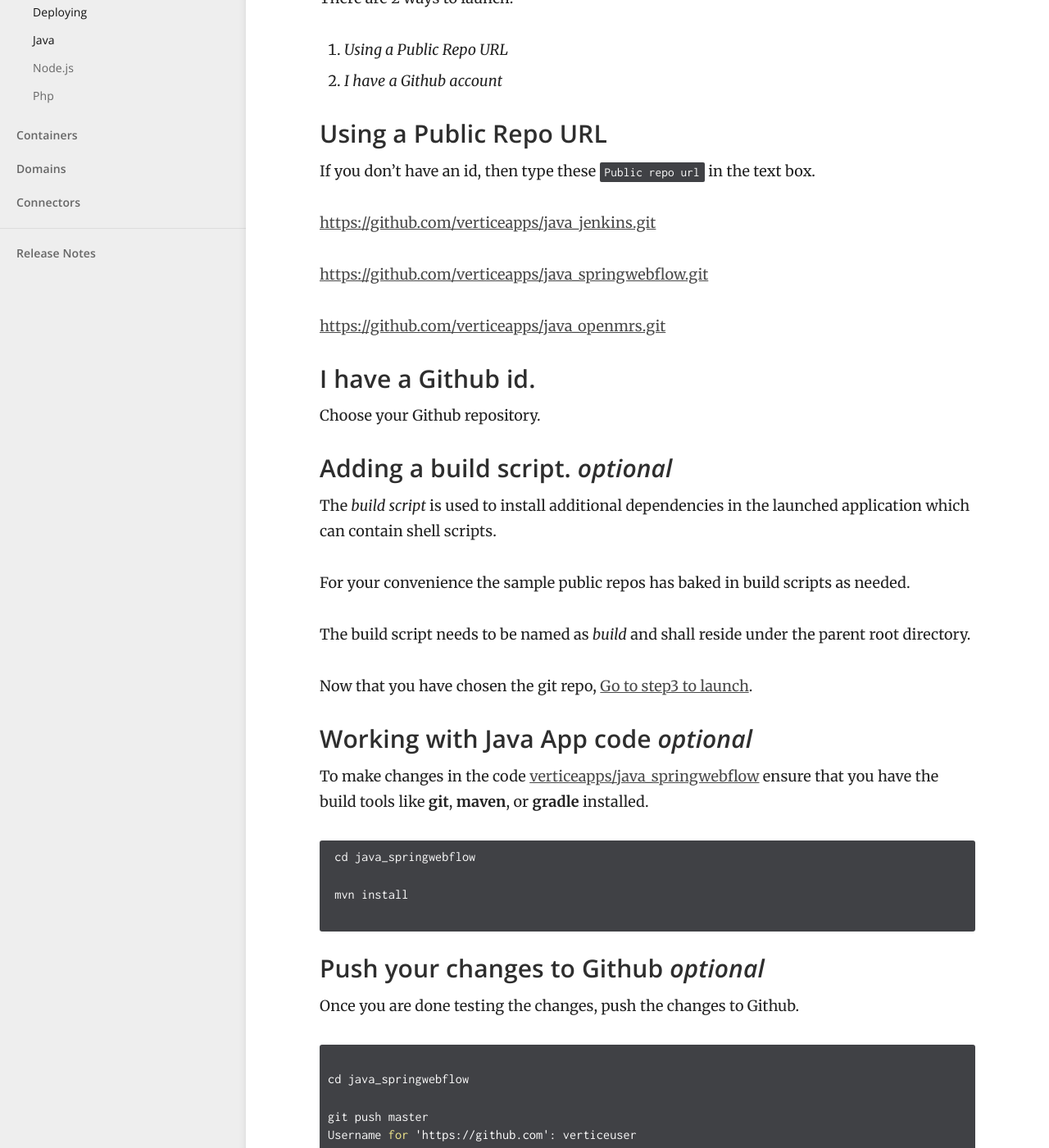
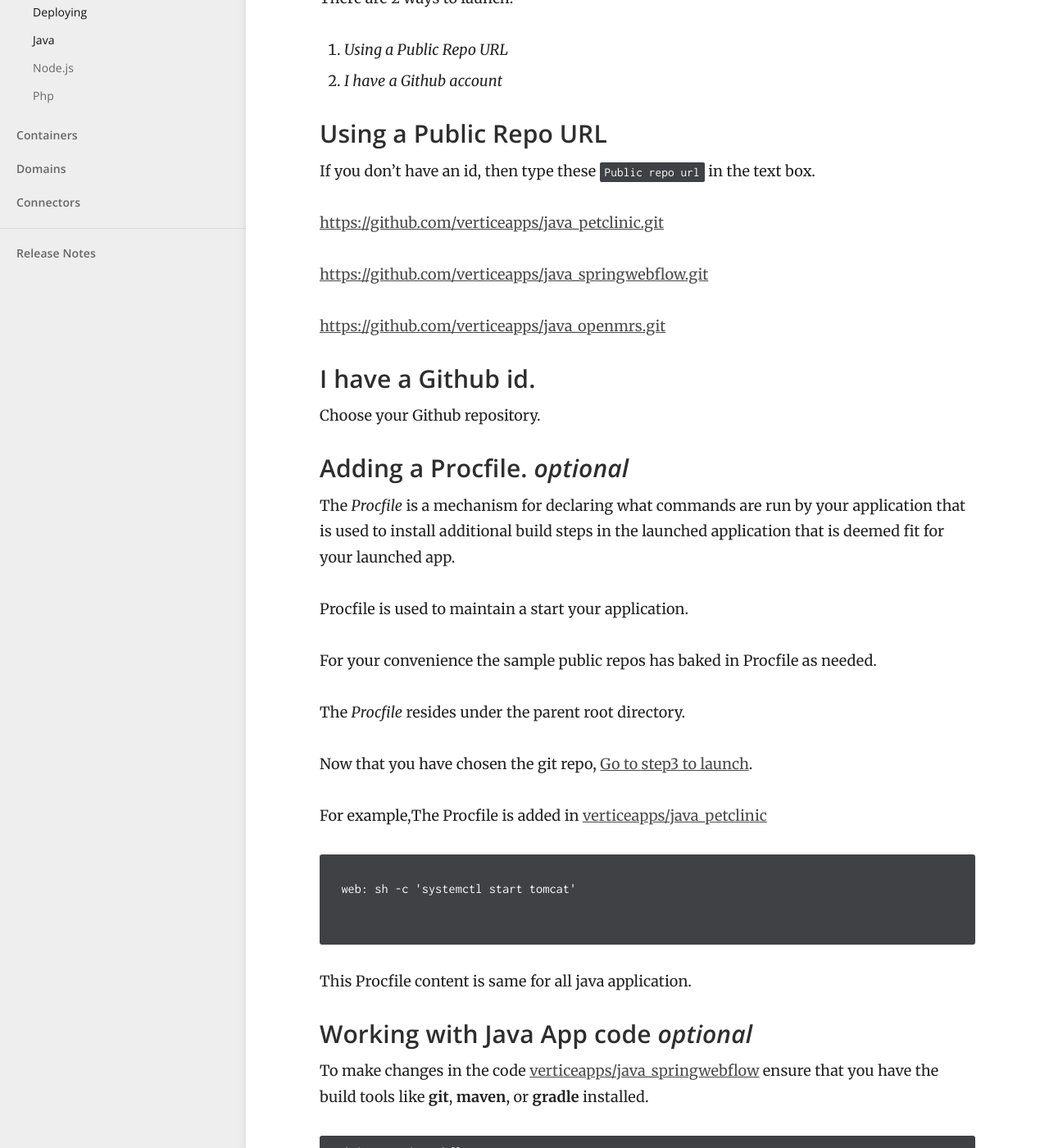
Before and after one commit to megamsys/docs.megam.io, a Jekyll site: the page built from _customapps/java.md, in a window 1280 px wide and 1400 px high, scrolled down 406 px. Shown: the whole window at 82% size. Built offline with Jekyll 4.4.1, drawn with Linux system fonts in a browser that asks for light colours.

Commit message:
java file change

````diff
--- a/_customapps/java.md
+++ b/_customapps/java.md
@@ -19,7 +19,7 @@ There are 2 ways to launch.
 
 If you don't have an id, then type these `Public repo url` in the text box.
 
-[https://github.com/verticeapps/java_jenkins.git](https:/github.com/verticeapps/java_jenkins.git){: target="_blank"}
+[https://github.com/verticeapps/java_petclinic.git](https://github.com/verticeapps/java_petclinic.git){: target="_blank"}
 
 [https://github.com/verticeapps/java_springwebflow.git](https://github.com/verticeapps/java_springwebflow.git){: target="_blank"}
 
@@ -30,15 +30,27 @@ If you don't have an id, then type these `Public repo url` in the text box.
 
 Choose your Github repository.
 
-### Adding a build script. *optional*
+### Adding a Procfile. *optional*
 
-The *build script* is used to install additional dependencies in the launched application which can contain shell scripts.
+The *Procfile*  is a mechanism for declaring what commands are run by your application that is used to install additional build steps in the launched application that is deemed fit for your launched app.
 
-For your convenience the sample public repos has baked in build scripts as needed.
+Procfile is used to maintain a start your application.
 
-The build script needs to be named as *build* and shall reside under the parent root directory.
+For your convenience the sample public repos has baked in Procfile as needed.
+
+The *Procfile*  resides under the parent root directory.
 
 Now that you have chosen the git repo, [Go to step3 to launch](/customapps/deploying).
+
+For example,The Procfile is added in [verticeapps/java_petclinic](https://github.com/verticeapps/java_petclinic.git){: target="_blank"}
+
+```
+
+  web: sh -c 'systemctl start tomcat'
+
+
+```
+This Procfile content is same for all java application.
 
 ### Working with Java App code *optional*
 
````
